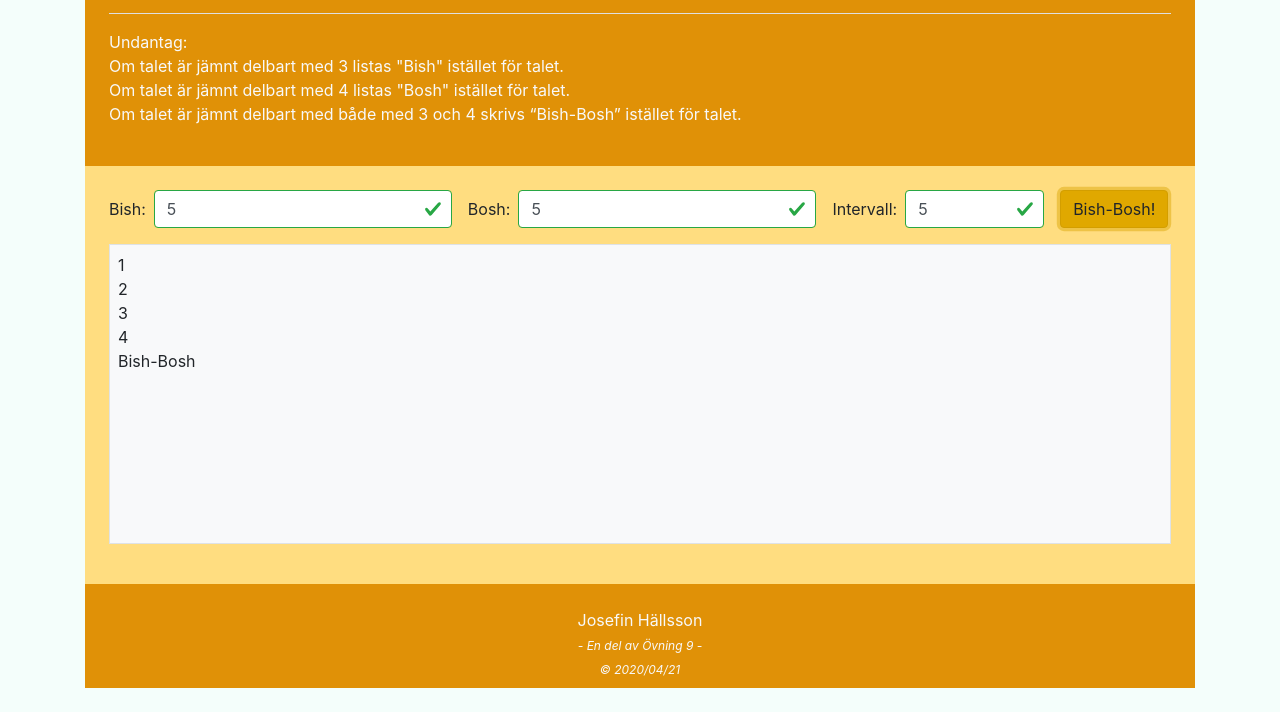
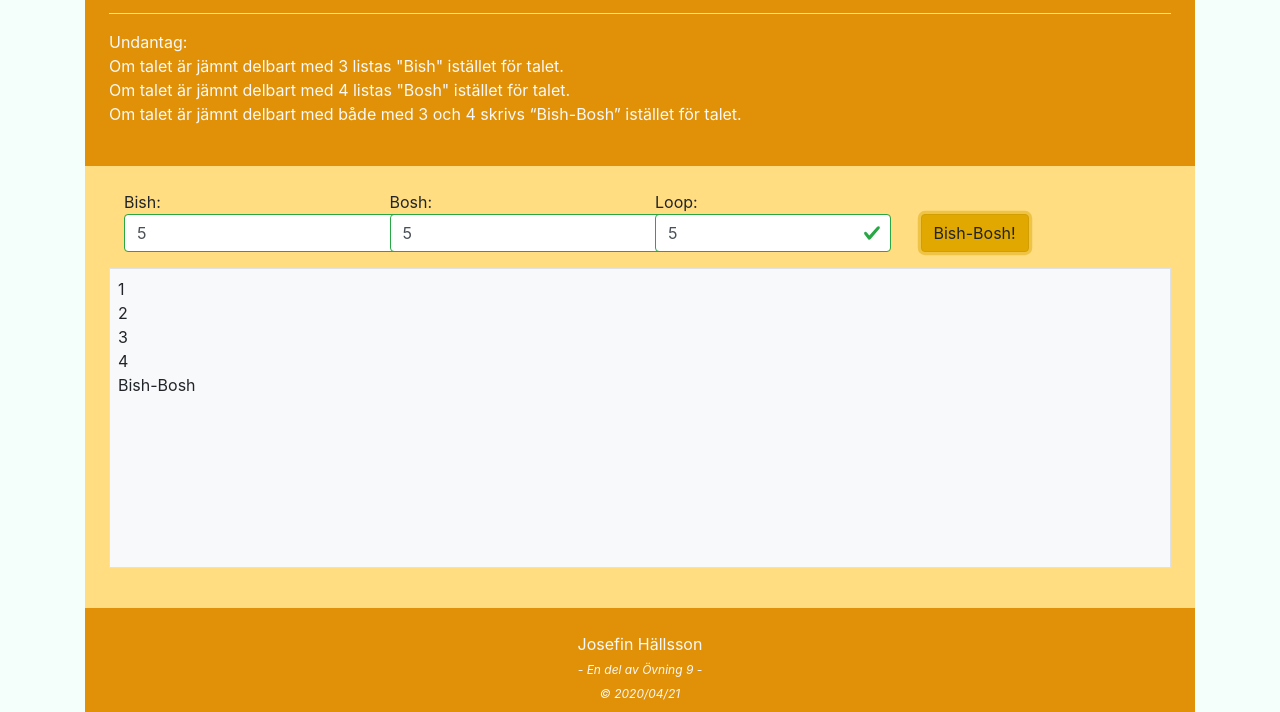
Before and after one commit to jhallsson/Uppgift9_Josefin, a plain HTML site: page index.html in a window 1280 px wide. Both pictures are taken after typing "5", "5", "5" into the empty fields and a click on the button "Bish-Bosh!". Shown: the part 113-825 px from the top of the page. Before the commit the page ends 801 px from the top, so only its background shows below. Drawn offline with nearby package versions, Linux system fonts and the light colour scheme.

Commit message:
fixat ui. skrivit över bishbosh2

```diff
--- a/bishBosh2.js
+++ b/bishBosh2.js
@@ -1,47 +1,27 @@
-let loop, bish, bosh;
-let arr=[];
-const button = document.getElementById("submitButton");
-const results = document.getElementById("result");
+let form = document.getElementById('inputs');
 
-button.addEventListener("click", function() {
-  results.innerHTML="";
-  arr=[];
-  bish = +document.getElementById("bishInput").value;
-  bosh = +document.getElementById("boshInput").value;
-  loop = +document.getElementById("loopInput").value;
-
-  // Fetch all the forms we want to apply custom Bootstrap validation styles to
-  var form = document.getElementById('needs-validation');
-  // Loop over them and prevent submission
-
-  form.addEventListener('submit', function(event) {
-      if (form.checkValidity() === false) {
-          event.preventDefault();
-          event.stopPropagation();
-      }
-      form.classList.add('was-validated');
-      else{
-        bishBosh();
-      }
-
-  })();
-
-  bishBosh();
-  });
-
-  // if(isNaN(parseInt(bish))||isNaN(parseInt(bosh))||isNaN(parseInt(loop))){
-  //   let feedback = document.getElementById("feedback");
-  //   //enabla validate feedback
-  //   //eller alert
-  //   alert("All inputs must be numbers!");
-  //
-  // }
-  //  console.log(bish + bosh + loop);
-
+form.addEventListener('submit', function(event) {
+  if (form.checkValidity() === false) {
+    event.stopPropagation();
+  } else {
+    bishBosh();
+  }
+  form.classList.add('was-validated');
+  event.preventDefault();
+});
 
 function bishBosh() {
+  let bish = +document.getElementById("bishInput").value;
+  let bosh = +document.getElementById("boshInput").value;
+  let loop = +document.getElementById("loopInput").value;
 
-  for (let i = 1; i <=loop; i++) {
+  let resultArr = calculate(bish, bosh, loop);
+  writeOutResult(resultArr);
+}
+
+function calculate(bish, bosh, loop) {
+  let arr = [];
+  for (let i = 1; i <= loop; i++) {
     if (i % bish == 0 && i % bosh == 0) {
       arr.push("Bish-Bosh");
     } else if (i % bish == 0) {
@@ -52,8 +32,15 @@ function bishBosh() {
       arr.push(i);
     }
   }
+  return arr;
+}
+
+function writeOutResult(arr) {
+  let results = document.getElementById("result");
+  //results.innerHTML = "";
+  let resultString = "";
   arr.forEach((item, arr) => {
-    results.innerHTML += (item+"<br>"); //ändra från vertikalt?
+    resultString += (item + "<br>");
   });
-
+  results.innerHTML = resultString;
 }
--- a/bishBosh2_1.js
+++ b/bishBosh2_1.js
@@ -1,5 +1,3 @@
-//let loop, bish, bosh;
-//let arr = [];
 let form = document.getElementById('inputs');
 
 form.addEventListener('submit', function(event) {
@@ -7,25 +5,22 @@ form.addEventListener('submit', function(event) {
     event.stopPropagation();
   } else {
     bishBosh();
-  //  calculate();
-    //writeOutResult();
   }
   form.classList.add('was-validated');
   event.preventDefault();
 });
+
 function bishBosh() {
-  let loop, bish, bosh;
-  bish = +document.getElementById("bishInput").value;
-  bosh = +document.getElementById("boshInput").value;
-  loop = +document.getElementById("loopInput").value;
+  let bish = +document.getElementById("bishInput").value;
+  let bosh = +document.getElementById("boshInput").value;
+  let loop = +document.getElementById("loopInput").value;
 
-  let resArr= calculate(bish,bosh,loop);
-  writeOutResult(resArr);
+  let resultArr = calculate(bish, bosh, loop);
+  writeOutResult(resultArr);
 }
 
-
-function calculate(bish,bosh,loop) {
-  let arr=[];
+function calculate(bish, bosh, loop) {
+  let arr = [];
   for (let i = 1; i <= loop; i++) {
     if (i % bish == 0 && i % bosh == 0) {
       arr.push("Bish-Bosh");
@@ -43,7 +38,7 @@ function calculate(bish,bosh,loop) {
 function writeOutResult(arr) {
   let results = document.getElementById("result");
   //results.innerHTML = "";
-  let resultString="";
+  let resultString = "";
   arr.forEach((item, arr) => {
     resultString += (item + "<br>");
   });
--- a/index.html
+++ b/index.html
@@ -31,23 +31,29 @@
 
 
     </header>
-  <section class="p-4 ">
-    <form class="form-inline needs-validation" id="inputs" novalidate><!--  no validate= egen validering -->
-      <div class="form-group">
+    <section class="p-4">
+      <form class="form-inline needs-validation align-items-end" id="inputs" novalidate>
+        <!--  no validate= egen validering -->
+        <div class="form-group col-md-3">
           <label for="bishInput">Bish: </label>
-        <input type="number" class="form-control ml-2" id="bishInput" placeholder="Bish..." required>
+          <input type="number" class="form-control" id="bishInput" placeholder="Bish..." required>
+          <div id="feedback" class="invalid-feedback">Required!</div>
         </div>
-      <div class="form-group mx-3">
+        <div class="form-group col-md-3">
           <label for="boshInput">Bosh: </label>
-        <input type="number" class="form-control ml-2" id="boshInput" placeholder="Bosh..." required>
+          <input type="number" class="form-control" id="boshInput" placeholder="Bosh..." required>
+          <div id="feedback" class="invalid-feedback">Required!</div>
         </div>
-      <div class="form-group mr-3">
-        <label for="loopInput">Intervall: </label>
-        <input type="number" class="form-control ml-2" id="loopInput" min="1" max="100" placeholder="Loop..." required>
+        <div class="form-group col-md-3">
+        <label for="loopInput">Loop: </label>
+          <input type="number" min="0" max="100" class="form-control" id="loopInput"  placeholder="Loop..." required>
 
           <div id="feedback" class="invalid-feedback">Must be between 1-100!</div>
         </div>
+        <div class="col-md">
           <button type="submit" class="btn btn-warning" id="submitButton">Bish-Bosh!</button>
+
+        </div>
 
 
       </form>
@@ -61,9 +67,8 @@
     </footer>
   </div>
 
-  <!-- <script type="text/javascript" src="bishBosh.js"></script> -->
-  <!-- <script type="text/javascript" src="bishBosh2.js"></script> -->
-  <script type="text/javascript" src="bishBosh2_1.js"></script>
+  <script type="text/javascript" src="bishBosh.js"></script>
+  <script type="text/javascript" src="bishBosh2.js"></script>
 
   <!-- Optional JavaScript -->
   <!-- jQuery first, then Popper.js, then Bootstrap JS -->
--- a/style.css
+++ b/style.css
@@ -17,3 +17,6 @@ i{
   min-height: 300px;
   max-height: 300px;
 }
+#loopInput{
+  width:100%;
+}
```
Lines whose indentation alone changed are shown as unchanged.
